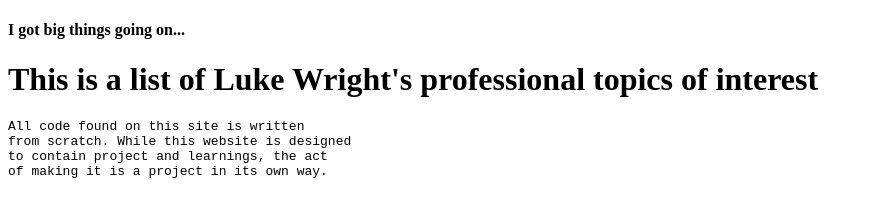
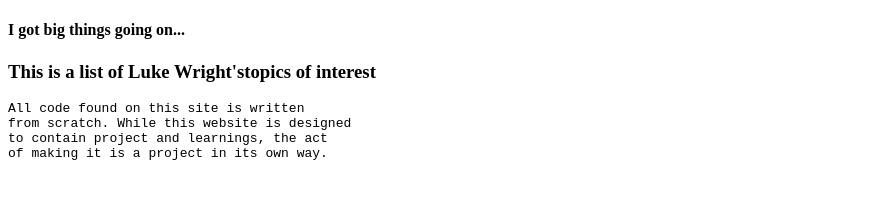
Before and after one commit to LucasMWright/AtomicEnglish, a plain HTML site: page index.html in a window 1280 px wide. Shown: the whole page, without its empty margins (0-873 px from the left). Drawn offline with Linux system fonts and the light colour scheme.

Commit message:
Update index.html

```diff
--- a/index.html
+++ b/index.html
@@ -1,9 +1,12 @@
 <!DOCTYPE html>
 <html>
+
+<head>
+<link rel="stylesheet" href="index.css">
 <body>
 
 <h4>I got big things going on...</h4>
-<h1>This is a list of Luke Wright's professional topics of interest </h1>
+<h3>This is a list of Luke Wright'stopics of interest </h3>
 <pre>
 All code found on this site is written
 from scratch. While this website is designed
```
